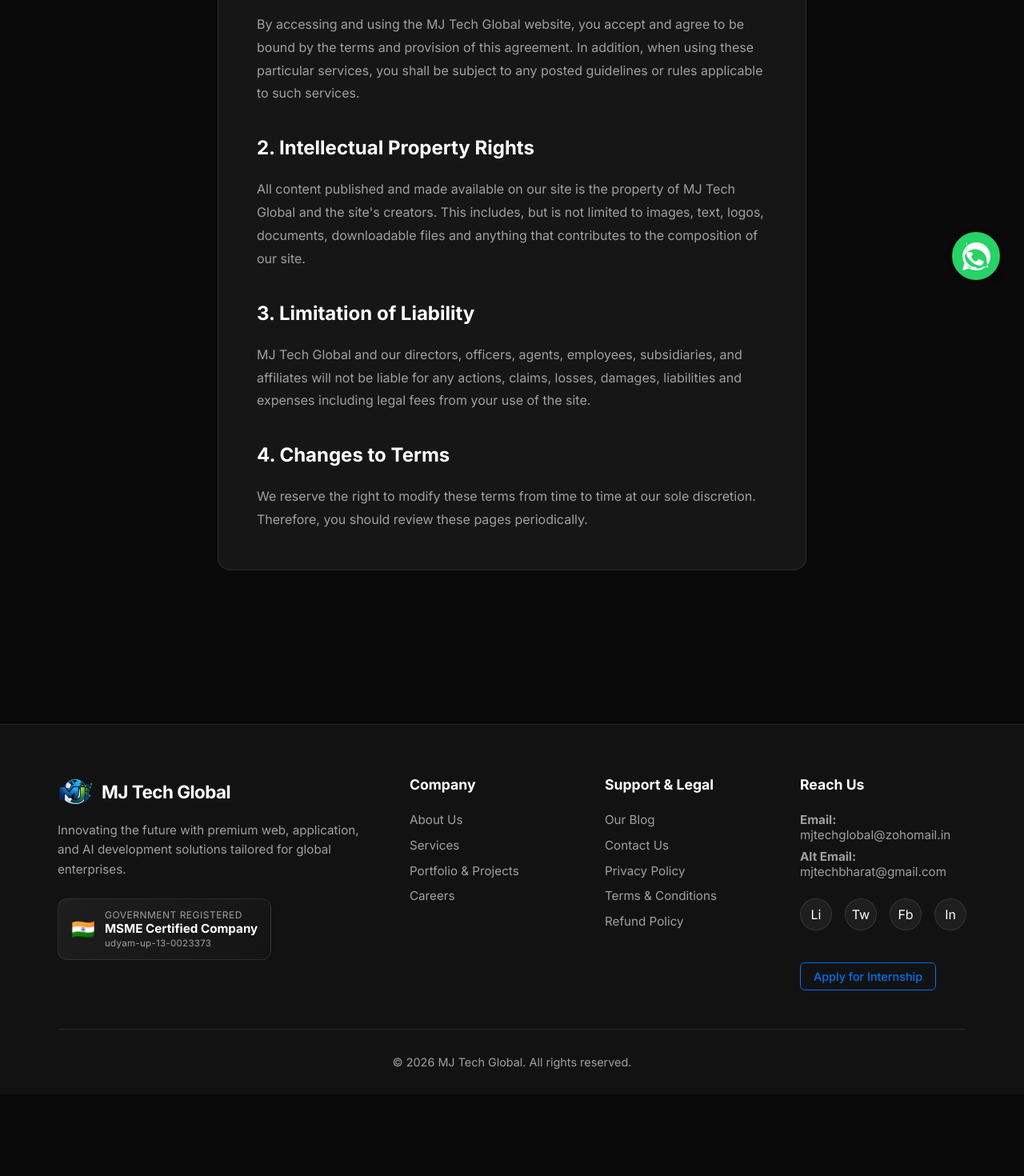
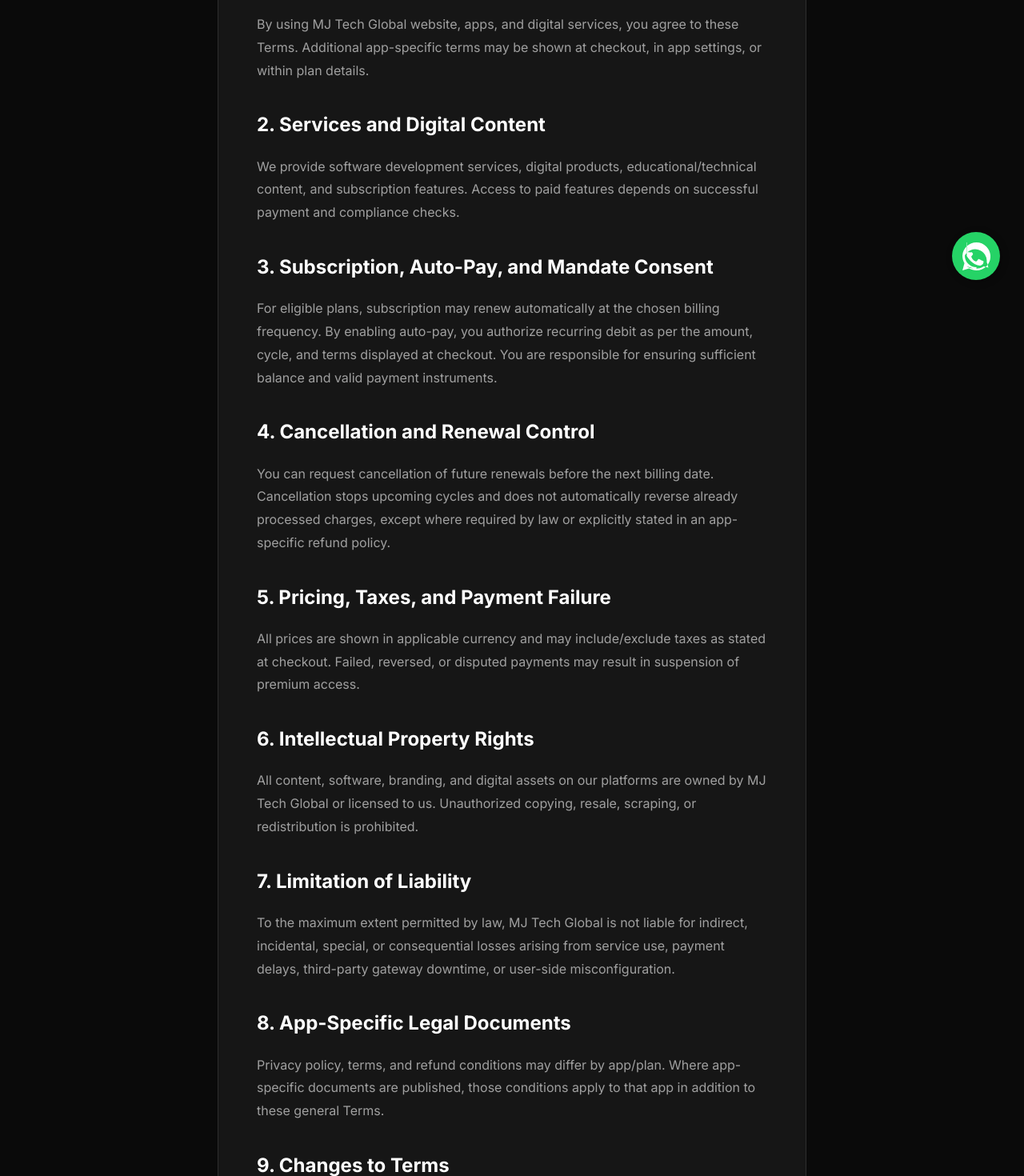
Before and after one commit to mohitsin300-ops/M, a Next.js app: page /terms in a window 1280 px wide. Shown: the part 420-1890 px from the top of the page at 80% size. Before the commit the page ends 1788 px from the top, so only its background shows below. Built offline with nearby package versions, Linux system fonts and the light colour scheme; no server answers.

Commit message:
Add files via upload

```diff
--- a/src/app/terms/page.js
+++ b/src/app/terms/page.js
@@ -21,16 +21,61 @@
                     <p style={{ marginBottom: '1.5rem' }}>Last Updated: {new Date().toLocaleDateString()}</p>
 
                     <h2 style={{ color: 'var(--text-main)', fontSize: '1.5rem', margin: '2rem 0 1rem' }}>1. Acceptance of Terms</h2>
-                    <p>By accessing and using the MJ Tech Global website, you accept and agree to be bound by the terms and provision of this agreement. In addition, when using these particular services, you shall be subject to any posted guidelines or rules applicable to such services.</p>
+                    <p>
+                        By using MJ Tech Global website, apps, and digital services, you agree to these Terms.
+                        Additional app-specific terms may be shown at checkout, in app settings, or within plan details.
+                    </p>
 
-                    <h2 style={{ color: 'var(--text-main)', fontSize: '1.5rem', margin: '2rem 0 1rem' }}>2. Intellectual Property Rights</h2>
-                    <p>All content published and made available on our site is the property of MJ Tech Global and the site's creators. This includes, but is not limited to images, text, logos, documents, downloadable files and anything that contributes to the composition of our site.</p>
+                    <h2 style={{ color: 'var(--text-main)', fontSize: '1.5rem', margin: '2rem 0 1rem' }}>2. Services and Digital Content</h2>
+                    <p>
+                        We provide software development services, digital products, educational/technical content,
+                        and subscription features. Access to paid features depends on successful payment and compliance checks.
+                    </p>
 
-                    <h2 style={{ color: 'var(--text-main)', fontSize: '1.5rem', margin: '2rem 0 1rem' }}>3. Limitation of Liability</h2>
-                    <p>MJ Tech Global and our directors, officers, agents, employees, subsidiaries, and affiliates will not be liable for any actions, claims, losses, damages, liabilities and expenses including legal fees from your use of the site.</p>
+                    <h2 style={{ color: 'var(--text-main)', fontSize: '1.5rem', margin: '2rem 0 1rem' }}>3. Subscription, Auto-Pay, and Mandate Consent</h2>
+                    <p>
+                        For eligible plans, subscription may renew automatically at the chosen billing frequency.
+                        By enabling auto-pay, you authorize recurring debit as per the amount, cycle, and terms displayed at checkout.
+                        You are responsible for ensuring sufficient balance and valid payment instruments.
+                    </p>
 
-                    <h2 style={{ color: 'var(--text-main)', fontSize: '1.5rem', margin: '2rem 0 1rem' }}>4. Changes to Terms</h2>
-                    <p>We reserve the right to modify these terms from time to time at our sole discretion. Therefore, you should review these pages periodically.</p>
+                    <h2 style={{ color: 'var(--text-main)', fontSize: '1.5rem', margin: '2rem 0 1rem' }}>4. Cancellation and Renewal Control</h2>
+                    <p>
+                        You can request cancellation of future renewals before the next billing date.
+                        Cancellation stops upcoming cycles and does not automatically reverse already processed charges,
+                        except where required by law or explicitly stated in an app-specific refund policy.
+                    </p>
+
+                    <h2 style={{ color: 'var(--text-main)', fontSize: '1.5rem', margin: '2rem 0 1rem' }}>5. Pricing, Taxes, and Payment Failure</h2>
+                    <p>
+                        All prices are shown in applicable currency and may include/exclude taxes as stated at checkout.
+                        Failed, reversed, or disputed payments may result in suspension of premium access.
+                    </p>
+
+                    <h2 style={{ color: 'var(--text-main)', fontSize: '1.5rem', margin: '2rem 0 1rem' }}>6. Intellectual Property Rights</h2>
+                    <p>
+                        All content, software, branding, and digital assets on our platforms are owned by MJ Tech Global
+                        or licensed to us. Unauthorized copying, resale, scraping, or redistribution is prohibited.
+                    </p>
+
+                    <h2 style={{ color: 'var(--text-main)', fontSize: '1.5rem', margin: '2rem 0 1rem' }}>7. Limitation of Liability</h2>
+                    <p>
+                        To the maximum extent permitted by law, MJ Tech Global is not liable for indirect,
+                        incidental, special, or consequential losses arising from service use, payment delays,
+                        third-party gateway downtime, or user-side misconfiguration.
+                    </p>
+
+                    <h2 style={{ color: 'var(--text-main)', fontSize: '1.5rem', margin: '2rem 0 1rem' }}>8. App-Specific Legal Documents</h2>
+                    <p>
+                        Privacy policy, terms, and refund conditions may differ by app/plan.
+                        Where app-specific documents are published, those conditions apply to that app in addition to these general Terms.
+                    </p>
+
+                    <h2 style={{ color: 'var(--text-main)', fontSize: '1.5rem', margin: '2rem 0 1rem' }}>9. Changes to Terms</h2>
+                    <p>
+                        We may update these Terms at our discretion for legal, operational, or payment-compliance reasons.
+                        Continued use after update constitutes acceptance of revised Terms.
+                    </p>
                 </div>
             </section>
         </main>
```
